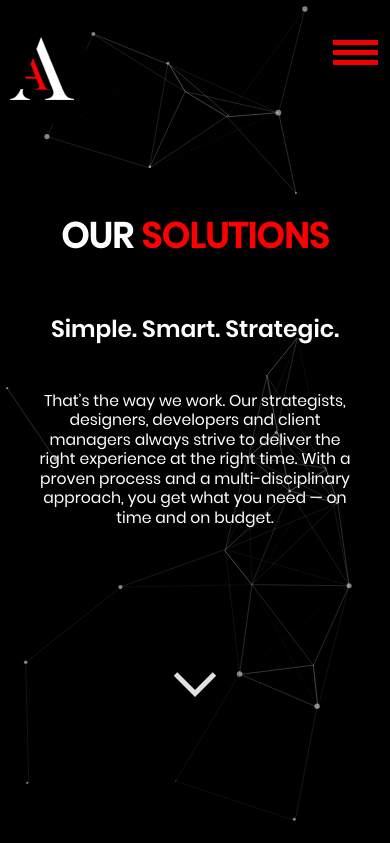
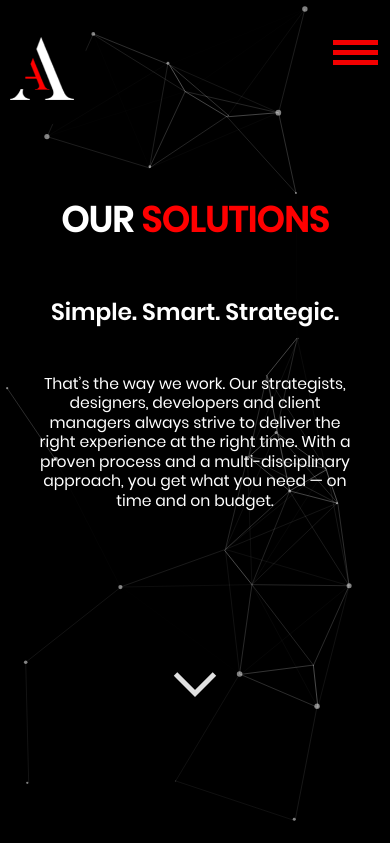
Before and after one commit to SameeranB/adroit, a PHP site: page /solutions.html in a window 390 px wide. Shown: the top 843 px of the page. Run offline with PHP 8.4, Linux system fonts and the light colour scheme; some libraries are stand-ins or nearby versions.

Commit message:
Update services.css

```diff
--- a/css/services.css
+++ b/css/services.css
@@ -1113,7 +1113,7 @@ canvas {
 
 @media only screen and (max-width: 600px) {
   h2{
-    padding-top:17vh;
+    padding-top:15vh;
   align:center;
   font-size:9vw;
   }
```
